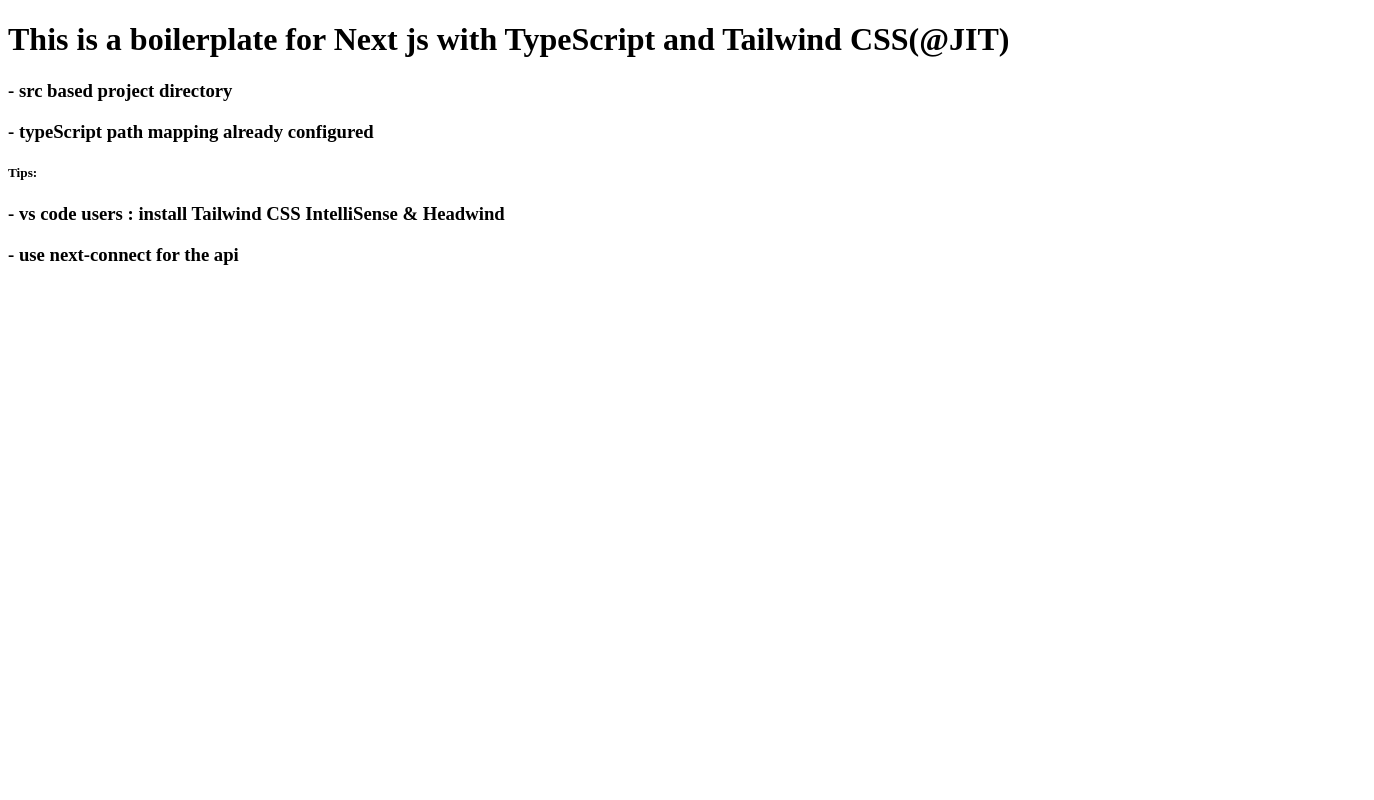
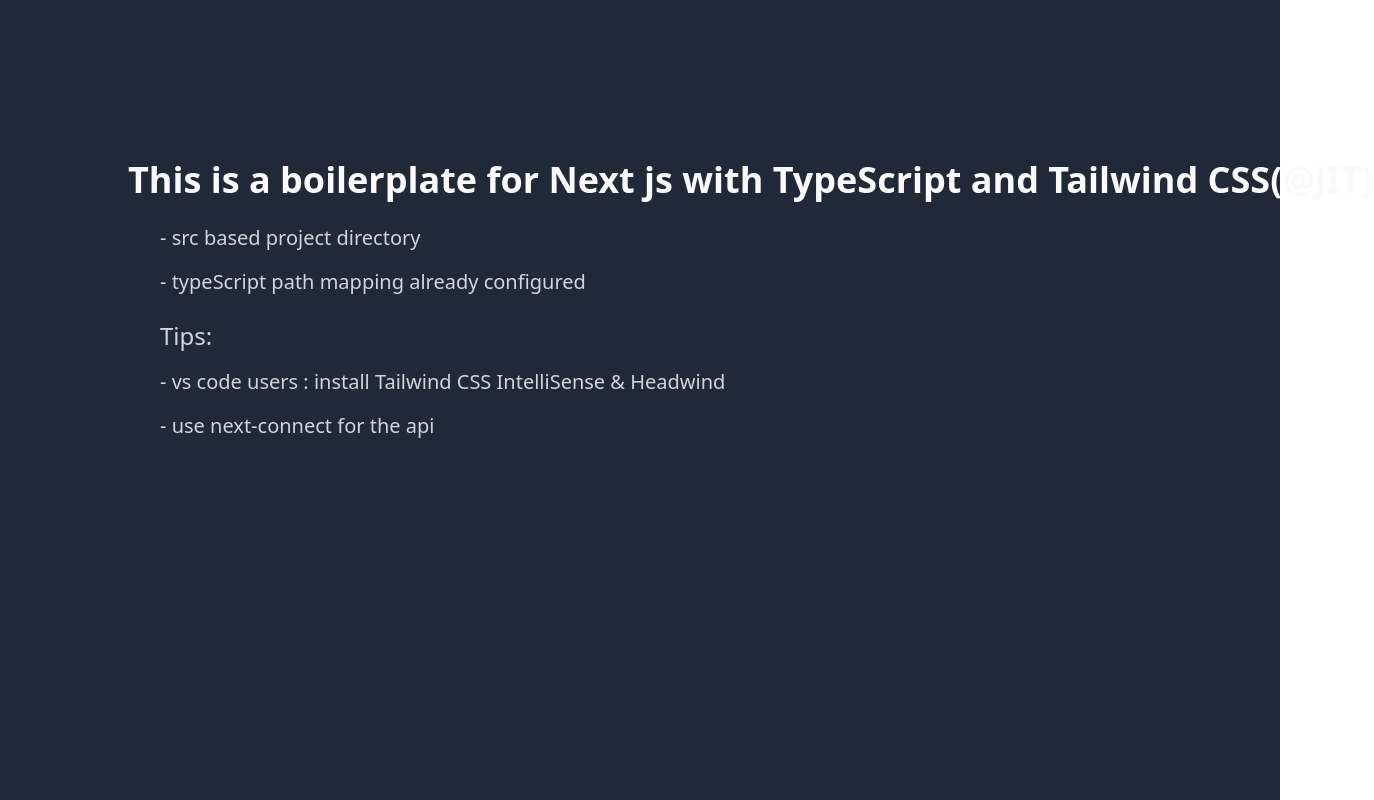
Before and after one commit to Dey-Sumit/BC-Save-Walter, a Next.js app: page / in a window 1280 px wide. Shown: the whole page, 1374 px wide, since content can reach past the window. Built offline with nearby package versions, Linux system fonts and the light colour scheme.

Commit message:
created standard boilerplate

```diff
--- a/src/components/Delete.tsx
+++ b/src/components/Delete.tsx
@@ -1,6 +1,6 @@
 const Delete = () => {
   return (
-    <div className="py-48 px-36">
+    <div className="px-32 py-40">
       <div className="flex flex-col mx-auto space-y-6 w-max">
         <h1 className="text-4xl font-bold text-gray-50 ">
           This is a boilerplate for Next js with TypeScript and Tailwind
--- a/src/pages/_app.tsx
+++ b/src/pages/_app.tsx
@@ -1,5 +1,5 @@
 import "tailwindcss/tailwind.css";
-//TODO  import "@styles/global.css"
+import "@styles/globals.css";
 function MyApp({ Component, pageProps }) {
   return <Component {...pageProps} />;
 }
--- a/tsconfig.json
+++ b/tsconfig.json
@@ -7,7 +7,8 @@
       "@components/*": ["src/components/*"],
       "@libs/*": ["libs/*"],
       "@models/*": ["models/*"],
-      "@middlewares/*": ["middlewares/*"]
+      "@middlewares/*": ["middlewares/*"],
+      "@styles/*": ["styles/*"]
     },
     "allowJs": true,
     "skipLibCheck": true,
```
